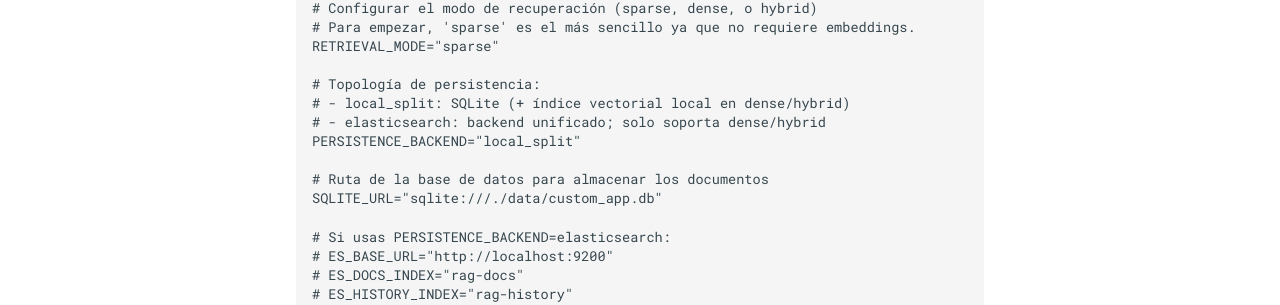
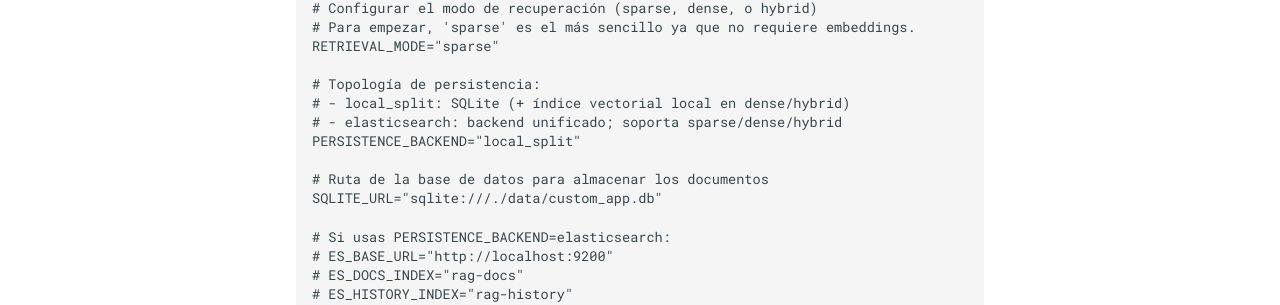
Before and after one commit to Intrinsical-AI/rag-prototype, an MkDocs documentation site: the page built from docs/USAGE.md, in a window 1280 px wide and 900 px high, scrolled down 930 px. Shown: the part 375-680 px from the top of the window. Built offline with MkDocs 1.6.1 and Material for MkDocs 9.7.7, drawn with Linux system fonts in a browser that asks for light colours; comment, search, counter and statistics services are not loaded; some of the changed text lies outside the part shown.

Commit message:
docs(update)

```diff
--- a/docs/USAGE.md
+++ b/docs/USAGE.md
@@ -43,7 +43,7 @@ RETRIEVAL_MODE="sparse"
 
 # Topología de persistencia:
 # - local_split: SQLite (+ índice vectorial local en dense/hybrid)
-# - elasticsearch: backend unificado; solo soporta dense/hybrid
+# - elasticsearch: backend unificado; soporta sparse/dense/hybrid
 PERSISTENCE_BACKEND="local_split"
 
 # Ruta de la base de datos para almacenar los documentos
```
Also changed, not shown: other parts of docs/USAGE.md (+3 -0 lines), README.md (+5 -0 lines).
